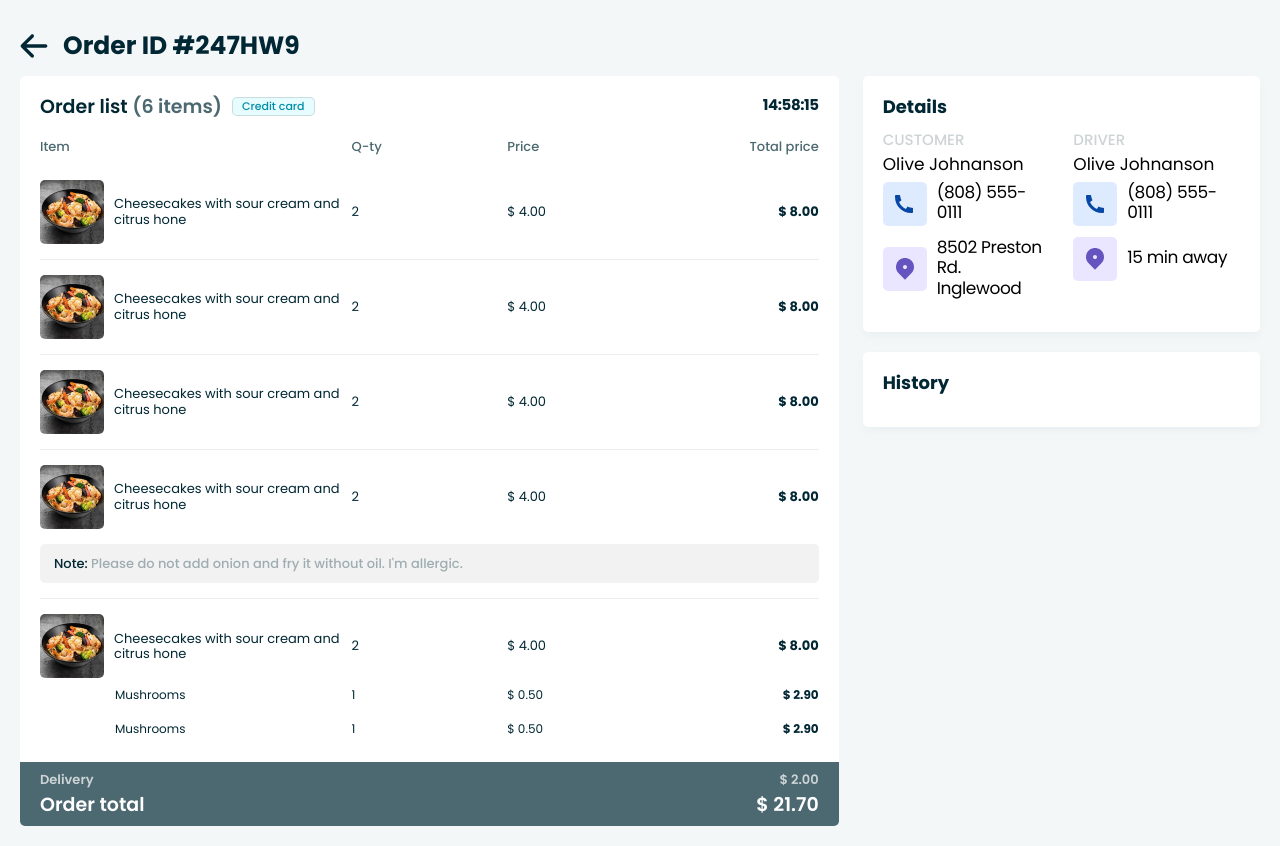
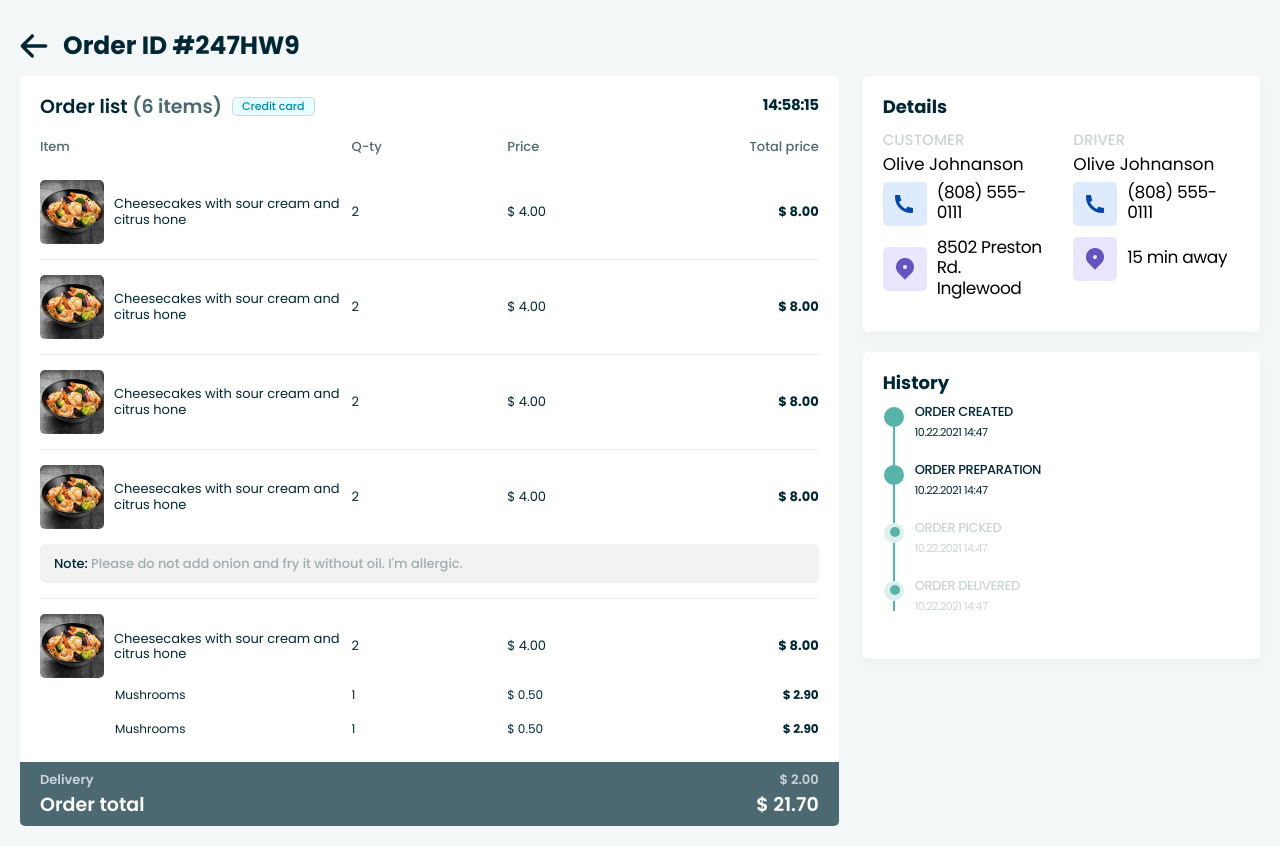
Before and after one commit to Mohsin-Rajpoot/silal-web-and-mobile, a React (Create React App) app in the folder packages/SellerWeb/: page /order-detail in a window 1280 px wide. Built offline with nearby package versions, Linux system fonts and the light colour scheme.

Commit message:
order detail page

```diff
--- a/packages/SellerWeb/src/views/components/orders/Components.js
+++ b/packages/SellerWeb/src/views/components/orders/Components.js
@@ -197,6 +197,31 @@ const OrderDetails = ({
                 </Col>
             </Row>
         </OrderDetailsStyled>
+    )
+}
+
+const OrderHistory = () => {
+    return (
+        <OrderHistoryStyled>
+            <div className="track-list-main">
+                <div className="track-item active">
+                    <h1>order created</h1>
+                    <p>10.22.2021 14:47</p>
+                </div>
+                <div className="track-item active">
+                    <h1>Order preparation</h1>
+                    <p>10.22.2021 14:47</p>
+                </div>
+                <div className="track-item">
+                    <h1>Order picked</h1>
+                    <p>10.22.2021 14:47</p>
+                </div>
+                <div className="track-item">
+                    <h1>Order delivered</h1>
+                    <p>10.22.2021 14:47</p>
+                </div>
+            </div>
+        </OrderHistoryStyled>
     )
 }
 
@@ -585,12 +610,78 @@ const OrderDetailsStyled = styled.div`
     }
 `;
 
+const OrderHistoryStyled = styled.div`
+    .track-list-main {
+        border-left: 2px solid #5AB3A8;
+        margin-left: 10px;
+        .track-item {
+            position: relative;
+            color: #CCD4D6;
+            margin: 0 0 28px 20px;
+            letter-spacing: -0.408px;
+            font-weight: 400;
+            &:before {
+                content:"";
+                position: absolute;
+                top: 4px;
+                left: -25px;
+                width: 10px;
+                height: 10px;
+                border-radius: 50%;
+                background-color: #5AB3A8;
+                z-index: 10;
+            }
+            &:after {
+                content:"";
+                position: absolute;
+                top: 0;
+                left: -31px;
+                width: 20px;
+                height: 20px;
+                border-radius: 50%;
+                background-color: #def0ee;
+                z-index: 1;
+            }
+            &.active {
+                color: #002733;
+                &:before {
+                    top: 0;
+                    left: -31px;
+                    width: 20px;
+                    height: 20px;
+                }
+            }
+            /* &:last-of-type {
+                padding-top: 4px;
+                &:before {
+                    top: 19px;
+                }
+                &:after {
+                    top: 14px;
+                }
+            } */
+            h1 {
+                font-size: 13px;
+                line-height: 10px;
+                text-transform: uppercase;
+                margin: 0 0 10px 0;
+            }
+            p {
+                font-size: 11px;
+                line-height: 10px;
+                margin: 0;
+            }
+        }
+    }
+`;
+
 export {
     ReceivedOrder,
     AcceptedOrder,
     PickupOrder,
     OrderListItem,
     OrderDetails,
+    OrderHistory,
     OrderListMain,
     PickupCard,
     OrderIdMain,
--- a/packages/SellerWeb/src/views/pages/order/OrderDetail.js
+++ b/packages/SellerWeb/src/views/pages/order/OrderDetail.js
@@ -7,6 +7,7 @@ import {
     OrderList,
     OrderListItem,
     OrderDetails,
+    OrderHistory,
 } from '../../components/orders/Components'
 import {
     Heading,
@@ -76,7 +77,8 @@ const OrderDetail = () => {
                     </CardStyled>
                     <CardStyled>
                         <Heading>History</Heading>
-
+                        <OrderHistory
+                        />
                     </CardStyled>
                 </Col>
             </Row>
```
